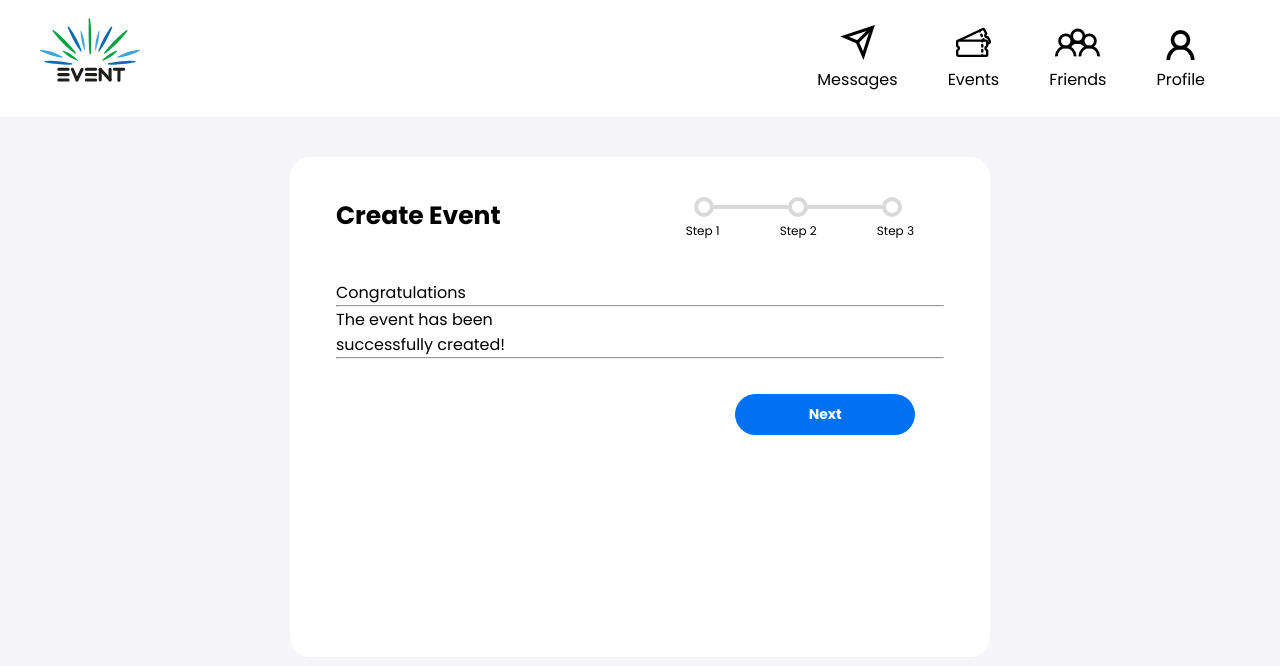
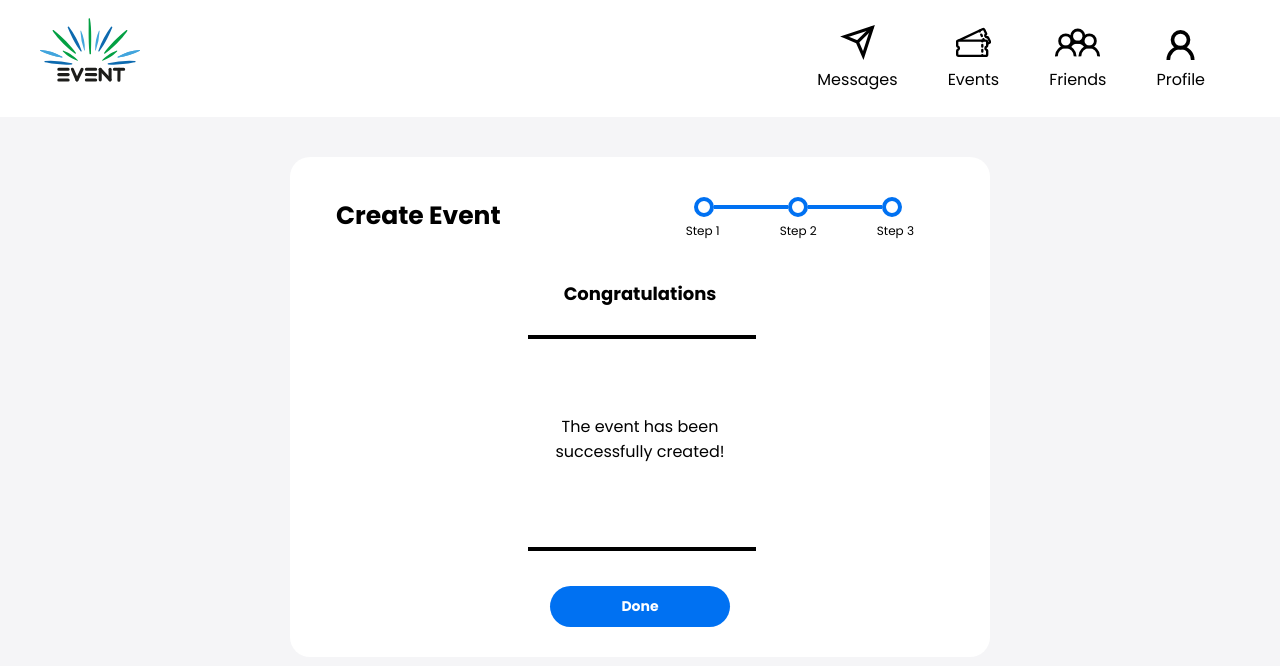
Before and after one commit to OkhaiBroh/PW1-G8, a Vue app: page /create-event-4 in a window 1280 px wide. Shown: the top 666 px of the page. Built offline with nearby package versions, Linux system fonts and the light colour scheme.

Commit message:
Ended step 4

```diff
--- a/src/views/CreateEventViewStep4.vue
+++ b/src/views/CreateEventViewStep4.vue
@@ -22,12 +22,15 @@
                 <p class="congrats-mssg"> Congratulations </p>
                 <div class="success-mssg">
                     <hr class="mssg-line">
-                    <p class="creation-mssg"> The event has been</p><p>successfully created! </p>
+                    <div class="creation-mssg">
+                        <p> The event has been</p>
+                        <p> successfully created! </p>
+                    </div>
                     <hr class="mssg-line">
                 </div>
             </section>
             <div class="button-panel">
-                <button class="next-btn"> Next </button>
+                <button class="done-btn"> Done </button>
             </div>
         </div>
     </div>
@@ -108,25 +111,48 @@
     .circle-gray {
         height: 12px;
         width: 12px;
-        border-color: var(--progress_color);
+        border-color: var(--bg_button);
     }
 
     .line {
-        border: 2px solid var(--progress_color);
+        border: 2px solid var(--bg_button);
         height: fit-content;
         width: 70px;
         margin-top: 8px;
     }
 
     /**********************
-          DATA INPUT
+       CREATION MESSAGE
     **********************/
 
     .successful-creation-message {
-        width: 95%;
+        width: 35%;
+        height: 40vh;
+        display: flex;
+        flex-direction: column;
+
+        text-align: center;
+        justify-content: space-between;
+    }
+
+    .success-mssg {
+        height: 100%;
         display: flex;
         flex-direction: column;
         justify-content: space-between;
+    }
+
+    .congrats-mssg {
+        font-weight: bold;
+        font-size: 18px;
+        margin-bottom: 20px;
+    }
+
+    .mssg-line {
+        border: 2px solid black;
+        height: fit-content;
+        width: 100%;
+        margin-top: 8px;
     }
 
     /**********************
@@ -135,11 +161,10 @@
 
     .button-panel {
         width: 86%;
-        display: flex;
-        justify-content: right;
+        text-align: center;
     }
 
-    .next-btn {
+    .done-btn {
         width: 180px;
         font-weight: bold;
         font-size: 14px;
```
